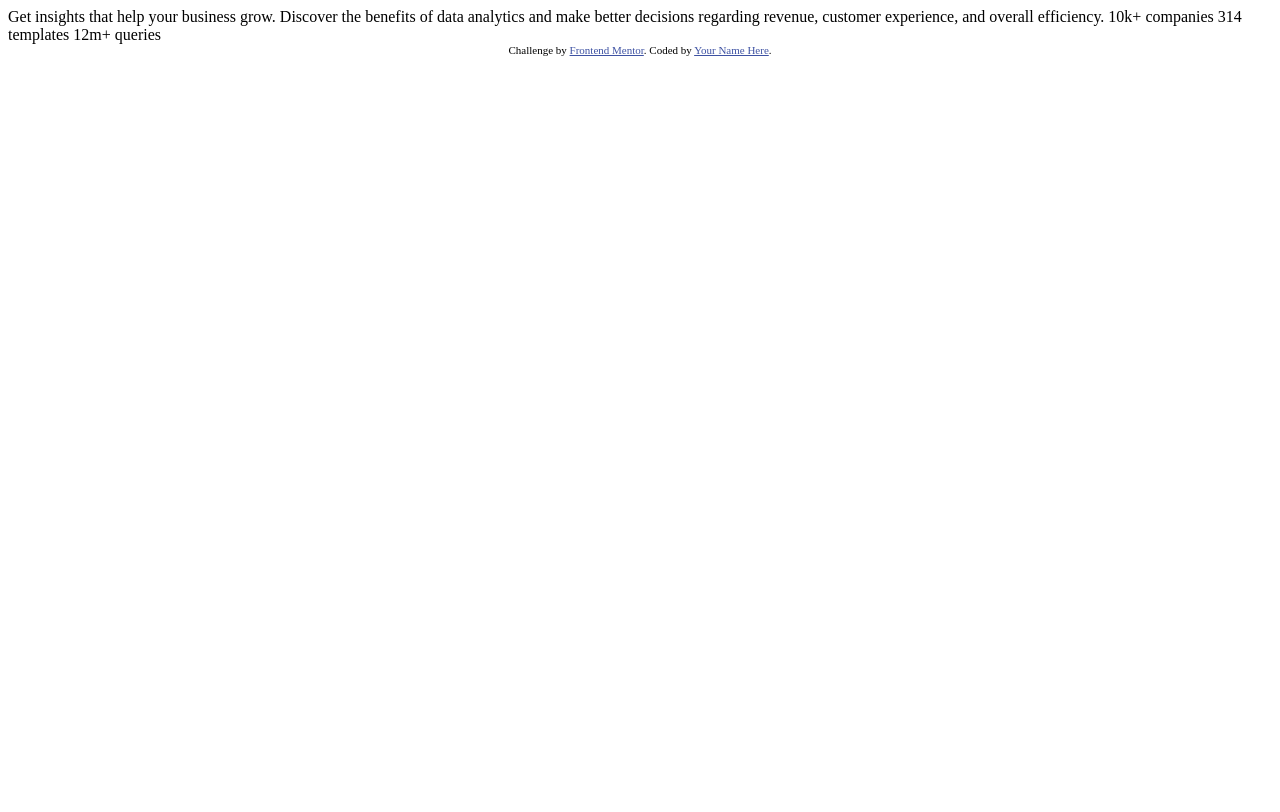
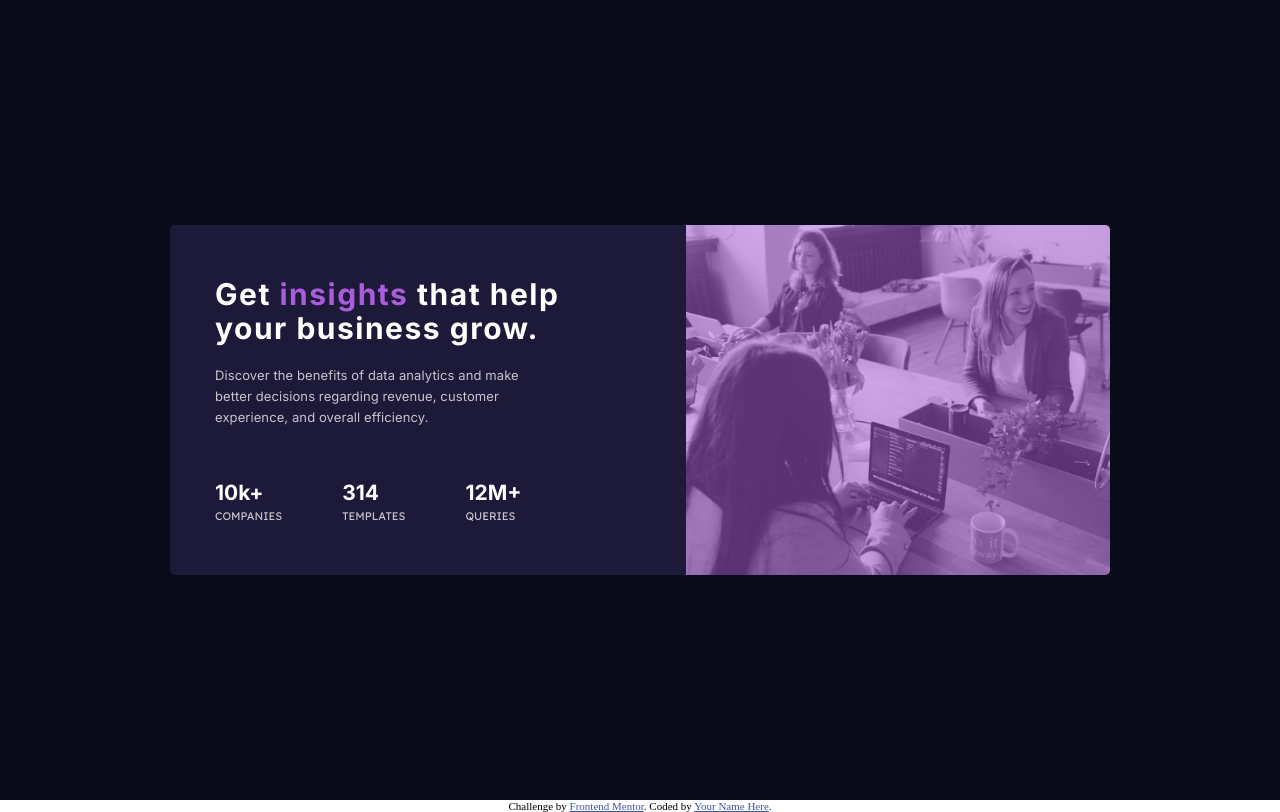
Before and after one commit to wtwilliams310/preview-card, a plain HTML site: page index.html in a window 1280 px wide. Drawn offline with Linux system fonts and the light colour scheme.

Commit message:
des: completed preview card project

```diff
--- a/index.html
+++ b/index.html
@@ -4,6 +4,12 @@
 	<meta charset="UTF-8">
 	<meta name="viewport" content="width=device-width, initial-scale=1.0"> <!-- displays site properly based on user's device -->
 
+	<link rel="stylesheet" type="text/css" href="preview-card.css">
+
+	<!-- fonts -->
+	<link rel="preconnect" href="https://fonts.googleapis.com"><link rel="preconnect" href="https://fonts.gstatic.com" crossorigin><link href="https://fonts.googleapis.com/css2?family=Inter:wght@400;700&family=Lexend+Deca&display=swap" rel="stylesheet">
+
+	<!-- image -->
 	<link rel="icon" type="image/png" sizes="32x32" href="./images/favicon-32x32.png">
 
 	<title>Frontend Mentor | Stats preview card component</title>
@@ -15,15 +21,44 @@
 	</style>
 </head>
 <body>
+	<div class="page-wrapper">
+		<div class="main-container">
+			<div class="left-side">
 
-  Get insights that help your business grow.
+				<div class="information">
+					<h1>Get <span class="insights">insights</span> that help your business grow.</h1>
+					<p>Discover the benefits of data analytics and make better decisions regarding revenue, customer
+					experience, and overall efficiency.</p>
+				</div>
 
-  Discover the benefits of data analytics and make better decisions regarding revenue, customer
-  experience, and overall efficiency.
+				<div class="stats">
+					<div class="numbers">
+						<h2>10k+</h2>
+						<p>companies</p>
+					</div>
+					<div class="numbers">
+						<h2>314</h2>
+						<p>templates</p>
+					</div>
+					<div class="numbers">
+						<h2>12M+</h2>
+						<p>queries</p>
+					</div>
+				</div>
+			</div>
 
-  10k+ companies
-  314 templates
-  12m+ queries
+
+			<div class="right-side">
+				<img src="images/image-header-desktop.jpg">
+			</div>
+		</div>
+
+	</div>
+
+
+
+
+
 
 	<div class="attribution">
 		Challenge by <a href="https://www.frontendmentor.io?ref=challenge" target="_blank">Frontend Mentor</a>.
--- /dev/null
+++ b/preview-card.css
@@ -0,0 +1,146 @@
+* {
+	margin: 0;
+	padding: 0;
+}
+
+/*COLORS---------------------------------------------*/
+
+:root {
+/*Primary*/
+	--color-very-dark-blue: hsl(233, 47%, 7%);
+	--color-dark-desaturated-blue: hsl(245, 39%, 16%);
+	--color-soft-violet: hsl(277, 64%, 61%);
+
+/*Neurtral*/
+	--color-white-heading: hsl(0, 0%, 100%);
+	--color-trans-white-paragraph: hsla(0, 0%, 100%, 0.75);
+	--color-trans-white-stat-heading: hsla(0, 0%, 100%, 0.6);
+
+/*Fonts*/
+	--font-family-Inter: 'Inter', sans-serif;
+	--font-family-Lexend: 'Lexend Deca', sans-serif;
+}
+
+
+
+
+/*BODY---------------------------------------------*/
+
+body {
+	font-size: 15px;
+	height: 100vh;
+}
+
+.page-wrapper {
+	background: var(--color-very-dark-blue);
+	display: flex;
+	height: 100%;
+}
+
+/*MAIN-CONTAINER---------------------------------------------*/
+.main-container {
+	flex: 0 0 auto;
+	margin: auto;
+	width: 940px;
+	height: 350px;
+	display: flex;
+	border-radius: 5px;
+	background: var(--color-dark-desaturated-blue);
+}
+
+.left-side {
+	display: flex;
+	flex-direction: column;
+	justify-content: space-evenly;
+	padding-left: 3em;
+	margin-right: 3em;
+}
+
+.information {
+	font-family: var(--font-family-Inter);
+	padding-right: 50px;
+}
+
+.information h1 {
+	font-size: 30px;
+	line-height: 34px;
+	letter-spacing: 1.5px;
+	color: var(--color-white-heading);
+}
+
+.information p {
+	margin-top: 20px;
+	letter-spacing: .1px;
+ 	font-size: 13px;
+ 	padding-right: 35px;
+ 	line-height: 21px;
+	color: var(--color-trans-white-paragraph);
+
+}
+
+.stats>* {
+	padding: 0 50px;
+}
+
+.numbers {
+	padding-left: 0;
+	padding-right: 60px;
+}
+
+.numbers p {
+	font-family: var(--font-family-Lexend);
+	text-transform: uppercase;
+	font-size: 11px;
+	color: var(--color-trans-white-paragraph);
+
+
+}
+
+.numbers h2 {
+	font-family: var(--font-family-Inter);
+	font-size: 21px;
+	margin-bottom: 4px;
+	color: var(--color-white-heading);
+}
+
+.stats {
+	display: flex;
+	align-items: stretch;
+
+}
+
+.right-side {
+	display: flex;
+	background: var(--color-soft-violet);
+	border-radius: 0 5px 5px 0;
+}
+
+.insights {
+	color: var(--color-soft-violet);
+}
+
+img {
+	border-radius: 0 5px 5px 0;
+	opacity: 0.48;
+}
+
+/*LEFT-SIDE---------------------------------------------*/
+
+
+
+
+
+
+/*INFORMATION---------------------------------------------*/
+
+
+
+
+
+/*STATS---------------------------------------------*/
+
+
+
+
+
+/*RIGHT-SIDE---------------------------------------------*/
```
Lines whose indentation alone changed are shown as unchanged.
